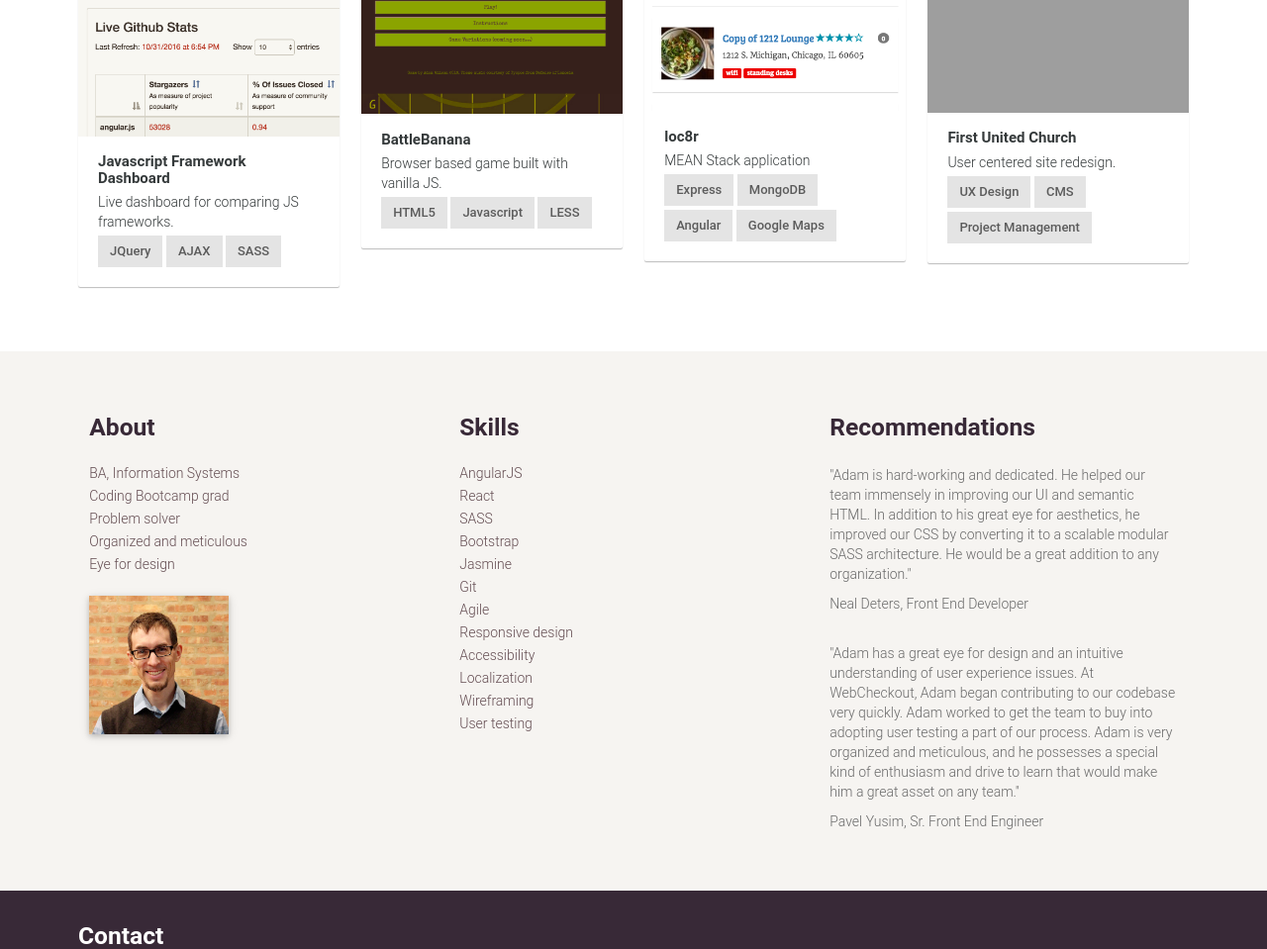
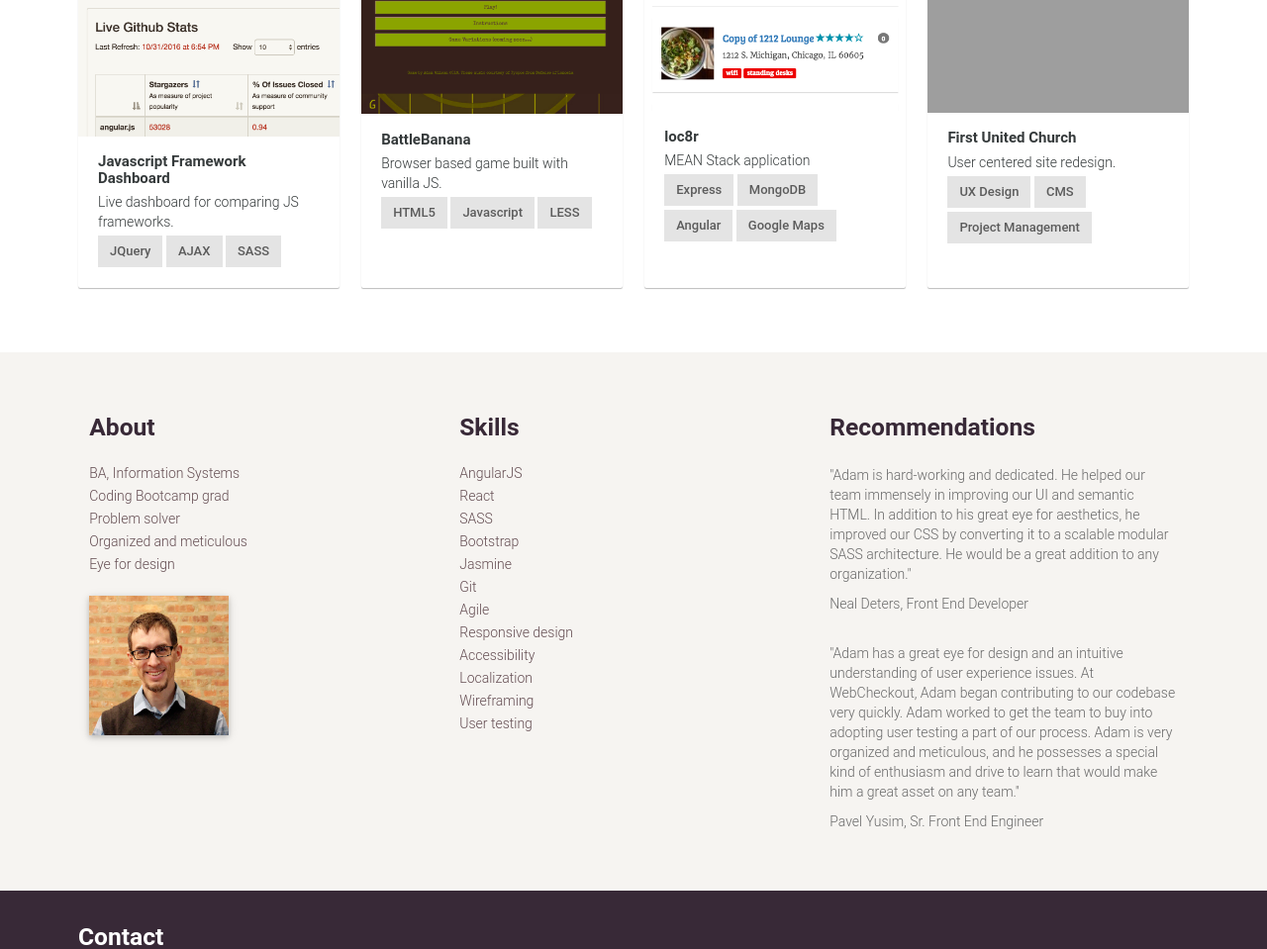
Before and after one commit to awilsongithub/static-portfolio, a PHP site: page /index.php in a window 1280 px wide. Shown: the part 866-1825 px from the top of the page at 99% size. Run offline with PHP 8.4, Linux system fonts and the light colour scheme; some libraries are stand-ins or nearby versions; some web fonts are replaced; grey boxes are pictures that could not be loaded.

Commit message:
set min height on home page cards

```diff
--- a/stylesheets/styles.css
+++ b/stylesheets/styles.css
@@ -278,6 +278,7 @@ PROJECT CARDS ON HOME PAGE
 
 .card {
 	max-height: 400px;
+	min-height: 375px;
 	box-shadow: 0 1px 1px 0 rgba(0,0,0,0.16), 0 1px 1px 0 rgba(0,0,0,0.12)
 }
 .card-column {
```
